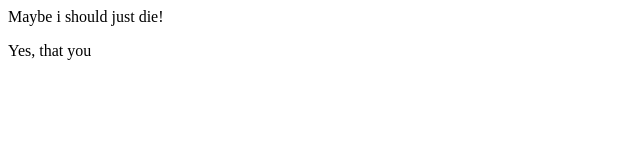
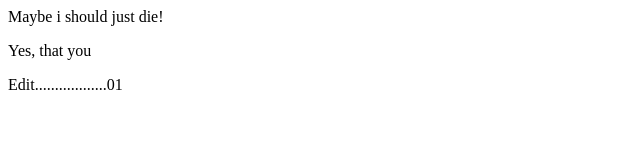
Before and after one commit to ManhNguyen97/DemoGit-01, a plain HTML site: page index.html in a window 1280 px wide. Shown: the full height of the page, 0-640 px from the left. Drawn offline with Linux system fonts and the light colour scheme.

Commit message:
Update index.html

```diff
--- a/index.html
+++ b/index.html
@@ -1,2 +1,3 @@
 <p>Maybe i should just die!</p>
 <p>Yes, that you<p>
+<p>Edit..................01</p>
```
